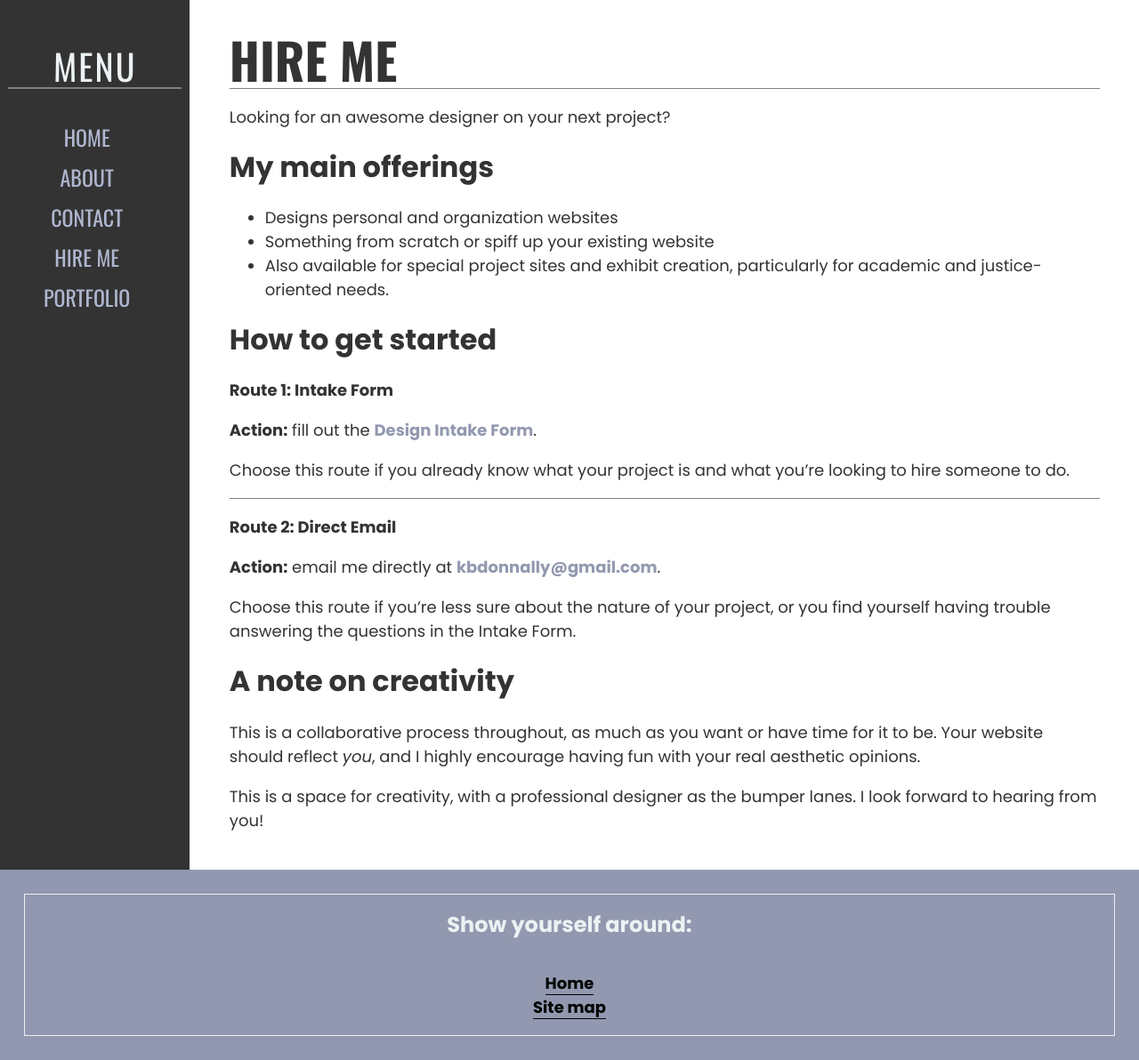
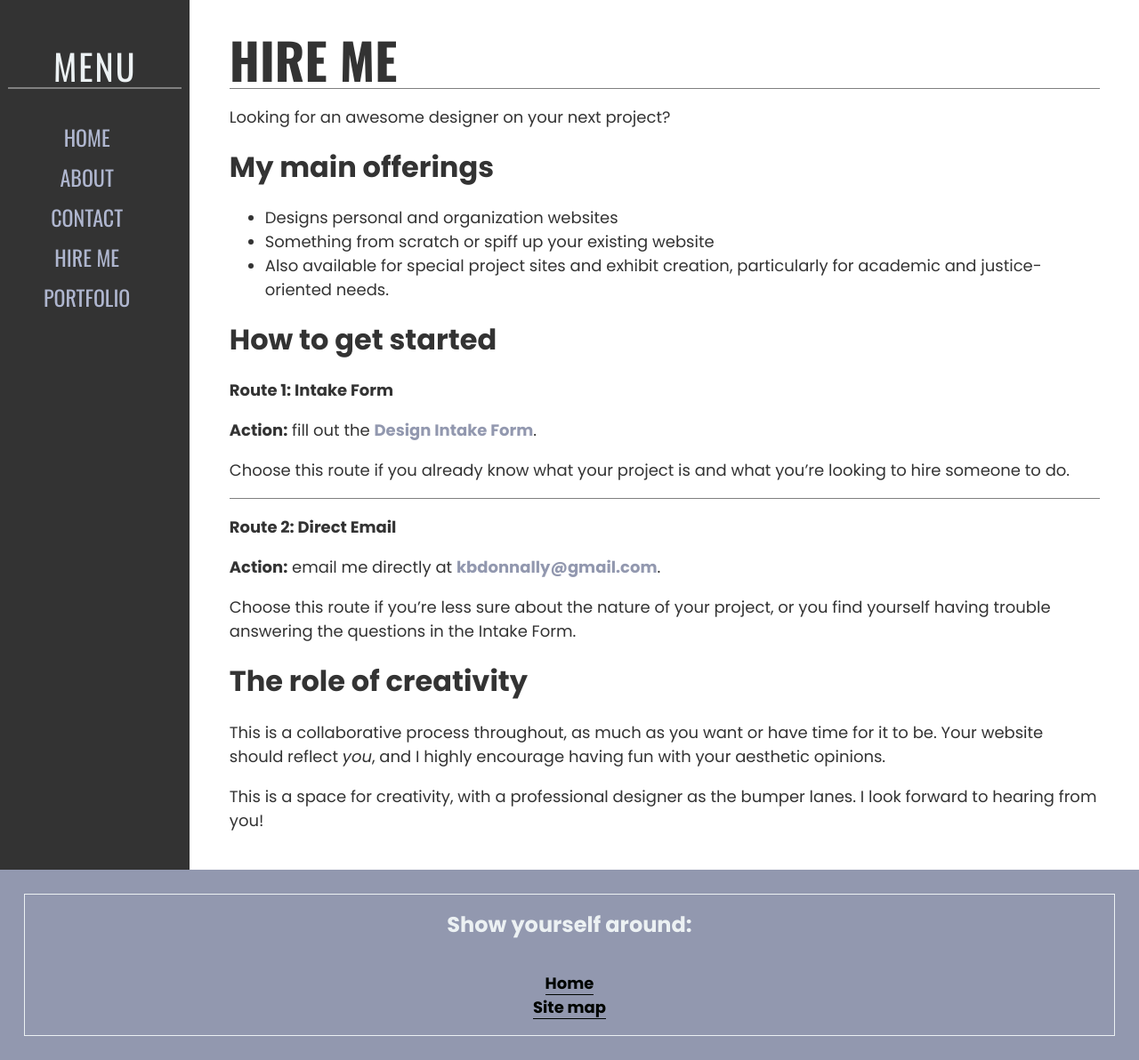
Before and after one commit to kbdonnally/katherinedoes.design, a Jekyll site: the page built from pages/real/hire-me.html, in a window 1280 px wide. Shown: the whole page at 89% size. Built offline with Jekyll 4.4.1, drawn with Linux system fonts in a browser that asks for light colours; some web fonts are replaced.

Commit message:
Slightly reword creativity section of Hire Me page

```diff
--- a/pages/real/hire-me.html
+++ b/pages/real/hire-me.html
@@ -37,9 +37,9 @@ menu: true
 		</section>
 
 		<section class="hire-me__note">
-		    <h2 class="hire-note__title">A note on creativity</h2>
+		    <h2 class="hire-note__title">The role of creativity</h2>
 		    <div class="hire-note__content">
-			    <p>This is a collaborative process throughout, as much as you want or have time for it to be. Your website should reflect <em>you</em>, and I highly encourage having fun with your real aesthetic opinions.</p>
+			    <p>This is a collaborative process throughout, as much as you want or have time for it to be. Your website should reflect <em>you</em>, and I highly encourage having fun with your aesthetic opinions.</p>
 			    <p>This is a space for creativity, with a professional designer as the bumper lanes. I look forward to hearing from you!</p>
 			</div>
 		</section>
```
